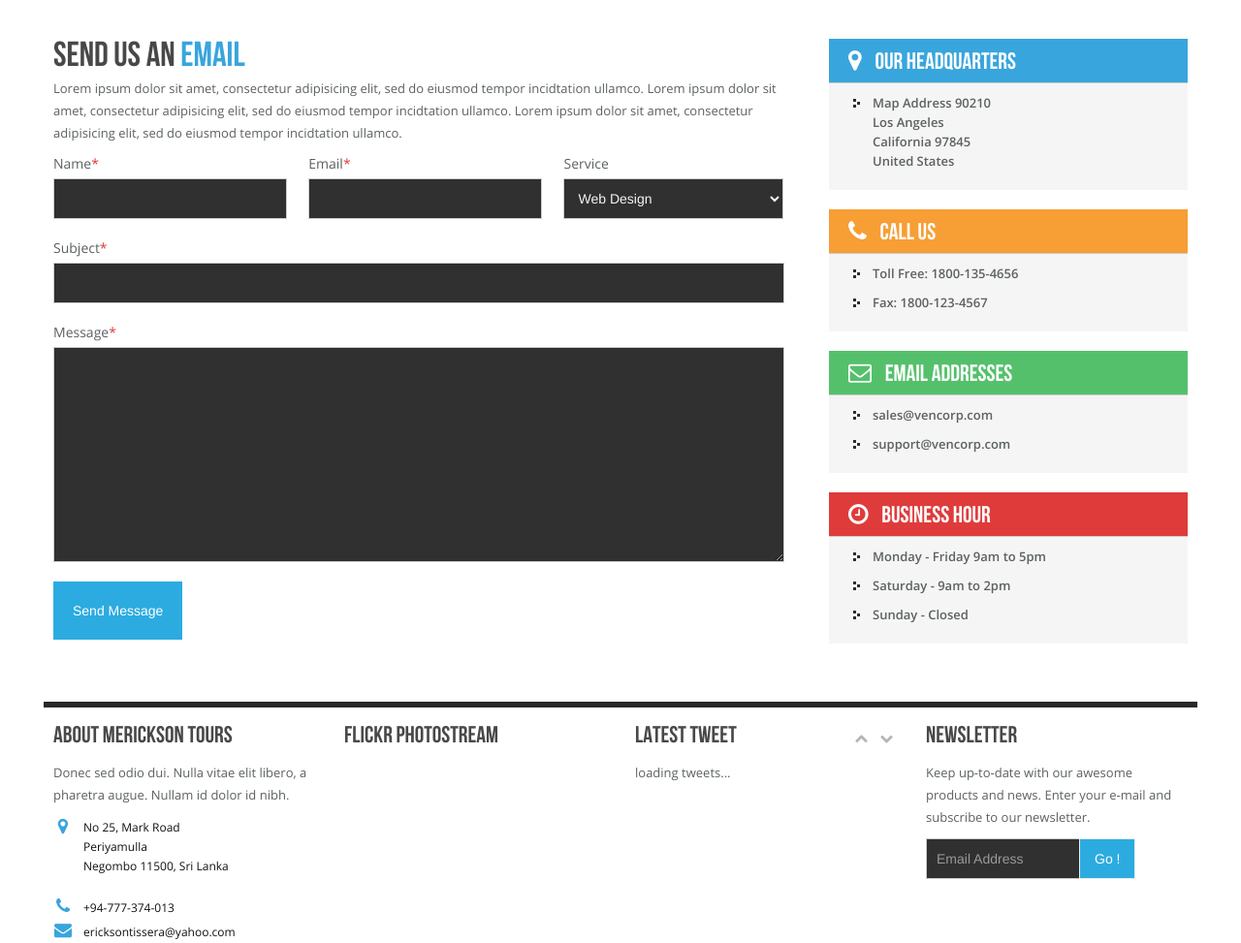
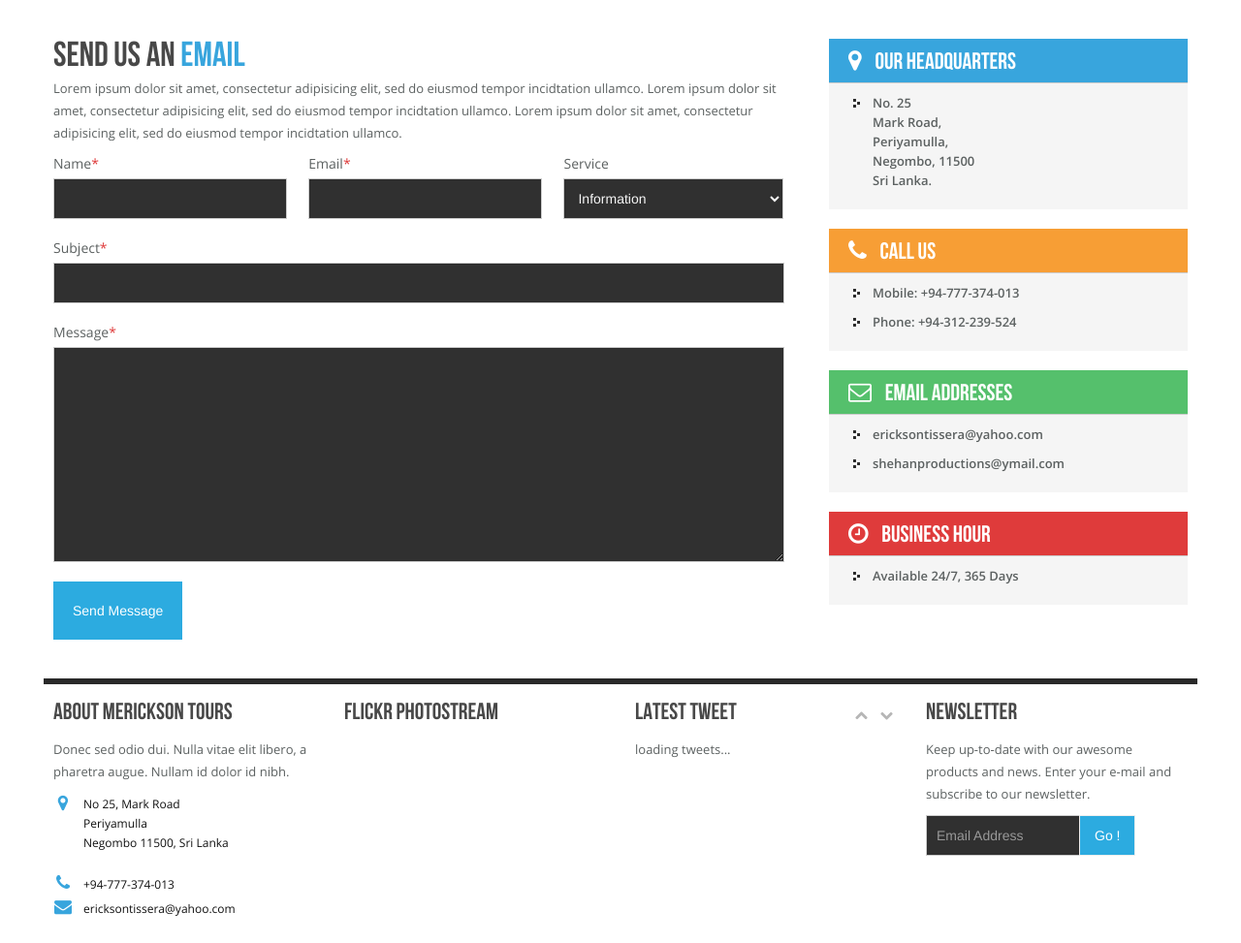
Before and after one commit to shehantissera/Elegant, a PHP site: page /contact.php in a window 1280 px wide. Shown: the part 727-1700 px from the top of the page at 97% size. Run offline with PHP 8.4, Linux system fonts and the light colour scheme; data that the repository does not hold is empty; some libraries are stand-ins or nearby versions.

Commit message:
contact us page modificatiosn

```diff
--- a/contact.php
+++ b/contact.php
@@ -86,11 +86,8 @@
                                             <label class="control-label" for="contact-form-service">Service</label>
                                             <div class="controls">
                                                 <select id="contact-form-service" name="contact-form-service">
-                                                    <option />Web Design
-                                                    <option />Logo Design
-                                                    <option />Marketing
-                                                    <option />Illustration
-                                                    <option />Others
+                                                    <option />Information
+                                                    <option />Tour Inquiry
                                                 </select>
                                             </div>
                                         </div>
@@ -131,10 +128,12 @@
                                             <h4 class="vc_bg-blue"><i class="icon-map-marker"></i> Our Headquarters</h4>
                                             <div class="content">
                                                 <ul class="vc_li">
-                                                    <li>Map Address 90210<br />
-                                                        Los Angeles <br />
-                                                        California 97845<br />
-                                                        United States</li>
+                                                    <li>No. 25<br />
+                                                        Mark Road,<br />
+                                                        Periyamulla,<br />
+                                                        Negombo, 11500<br>
+                                                        Sri Lanka.
+                                                    </li>
                                                 </ul>
                                             </div>
                                         </div>
@@ -142,8 +141,8 @@
                                             <h4 class="vc_bg-orange"><i class="icon-phone"></i> Call us</h4>
                                             <div class="content">
                                                 <ul class="vc_li">
-                                                    <li>Toll Free: 1800-135-4656</li>
-                                                    <li>Fax: 1800-123-4567</li>
+                                                    <li>Mobile: +94-777-374-013</li>
+                                                    <li>Phone: +94-312-239-524</li>
                                                 </ul>
                                             </div>
                                         </div>
@@ -151,8 +150,8 @@
                                             <h4 class="vc_bg-green"><i class="icon-envelope-alt"></i> Email Addresses</h4>
                                             <div class="content">
                                                 <ul class="vc_li">
-                                                    <li>sales@vencorp.com</li>
-                                                    <li>support@vencorp.com</li>
+                                                    <li>ericksontissera@yahoo.com</li>
+                                                    <li>shehanproductions@ymail.com</li>
                                                 </ul>
                                             </div>
                                         </div>
@@ -160,9 +159,7 @@
                                             <h4 class="vc_bg-red"><i class="icon-time"></i> Business Hour</h4>
                                             <div class="content">
                                                 <ul class="vc_li">
-                                                    <li>Monday - Friday 9am to 5pm </li>
-                                                    <li>Saturday - 9am to 2pm</li>
-                                                    <li>Sunday - Closed</li>
+                                                    <li>Available 24/7, 365 Days</li>
                                                 </ul>
                                             </div>
                                         </div>
@@ -212,12 +209,12 @@
         <script type="text/javascript">
             $(document).ready(function() {
                 $('#map').gMap({
-                    address: 'Los Angeles, United States',
+                    address: 'Periyamulla, Sri Lanka',
                     maptype: 'ROADMAP',
                     zoom: 14,
                     markers: [
                         {
-                            address: "Los Angeles, United States",
+                            address: "Periyamulla, Sri Lanka",
                             html: '<div style="width: 300px; padding:10px;"><h3 style="padding-bottom: 5px;"  class="vc_main-color">Our Headquarter</h3><p>Our mission is to help people to <strong>earn</strong> and to <strong>learn</strong> online. We operate <strong>marketplaces</strong> where hundreds of thousands of people buy and sell digital goods every day, and a network of educational blogs where millions learn <strong>creative skills</strong>.<br/></p></div>',
                             icon: {
                                 image: "img/blue.png",
```
